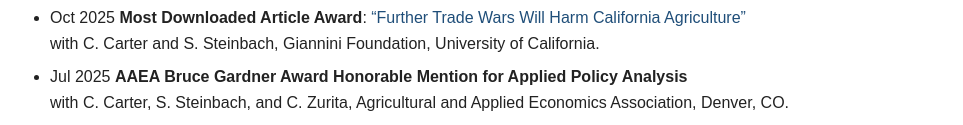
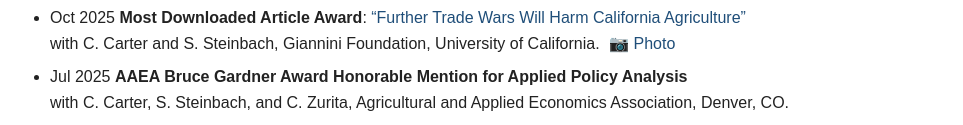
Before and after one commit to yasinyildirim4/yasinyildirim4.github.io, a plain HTML site: page index.html in a window 1280 px wide. Shown: the part 1214-1339 px from the top of the page, without its empty margins (158-1121 px from the left). Drawn offline with Linux system fonts and the light colour scheme.

Commit message:
index.html

```diff
--- a/index.html
+++ b/index.html
@@ -218,6 +218,12 @@
   </a><br>
   with C. Carter and S. Steinbach,
   Giannini Foundation, University of California.
+      <a href="assets/images/award-2025.jpg"
+     target="_blank"
+     rel="noopener noreferrer"
+     style="text-decoration: none; margin-left: 5px;">
+    📷 Photo
+  </a>
 </li>
 
 
```
